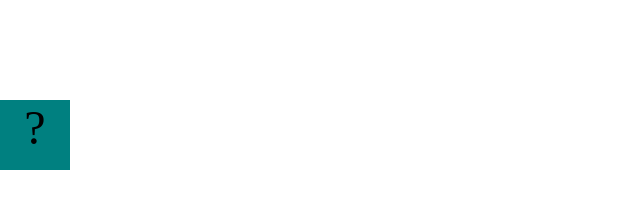
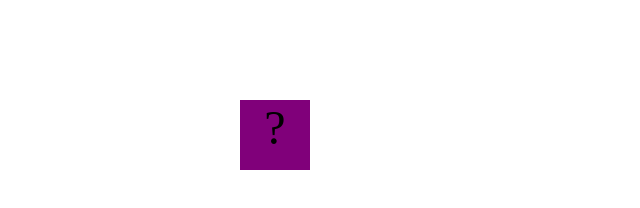
Before and after one commit to Kdavis4444/Kdavis4444.github.io, a plain HTML site: page projects/bouncing-box/index.html in a window 1280 px wide. Shown: the whole page, without its empty margins (0-640 px from the left). Drawn offline with Linux system fonts and the light colour scheme.

Commit message:
install projects

```diff
--- a/projects/bouncing-box/index.html
+++ b/projects/bouncing-box/index.html
@@ -8,14 +8,14 @@
 		.box {
 			width: 70px;
 			height: 70px;
-			background-color: teal;
+			background-color: rgb(128, 0, 122);
 			font-size: 300%;
 			text-align: center;
 			user-select: none;
 			display: block;
 			position: absolute;
 			top: 100px;
-			left: 0px;  /* <--- Change me! */
+			left: 400px;  /* <--- Change me! */
 		}
 		.board{
 			height: 100vh;
@@ -62,7 +62,55 @@
 			//////////////////////////////////////////////////////////////////
 
 			// TODO 2 - Variable declarations
-
+			var positionX = 0;
+			positionX = 0 + 10;
+			moveBoxTo(positionX);
+			positionX = 10 + 10;
+			moveBoxTo(positionX);
+			positionX = 20 + 10;
+			moveBoxTo(positionX);
+			positionX = 30 + 10;
+			moveBoxTo(positionX);
+			positionX = 40 + 10;
+			moveBoxTo(positionX);
+			positionX = 50 + 10;
+			moveBoxTo(positionX);
+			positionX = 60 + 10;
+			moveBoxTo(positionX);
+			positionX = 70 + 10;
+			moveBoxTo(positionX);
+			positionX = 80 + 10;
+			moveBoxTo(positionX);
+			positionX = 90 + 10;
+			moveBoxTo(positionX);
+			positionX = 100 + 10;
+			moveBoxTo(positionX);
+			positionX = 110 + 10;
+			moveBoxTo(positionX);
+			positionX = 120 + 10;
+			moveBoxTo(positionX);
+			positionX = 130 + 10;
+			moveBoxTo(positionX);
+			positionX = 140 + 10;
+			moveBoxTo(positionX);
+			positionX = 150 + 10;
+			moveBoxTo(positionX);
+			positionX = 160 + 10;
+			moveBoxTo(positionX);
+			positionX = 170 + 10;
+			moveBoxTo(positionX);
+			positionX = 180 + 10;
+			moveBoxTo(positionX);
+			positionX = 190 + 10;
+			moveBoxTo(positionX);
+			positionX = 200 + 10;
+			moveBoxTo(positionX);
+			positionX = 210 + 10;
+			moveBoxTo(positionX);
+			positionX = 220 + 10;
+			moveBoxTo(positionX);
+			positionX = 230 + 10;
+			moveBoxTo(positionX);
 
 
 			/*
@@ -71,7 +119,8 @@
 			turn it around!
 			*/
 			function update() {
-
+				/* we want to increase the value of positionX by 10*/
+				moveBoxTo(positionX);
 
 			};
 
```
